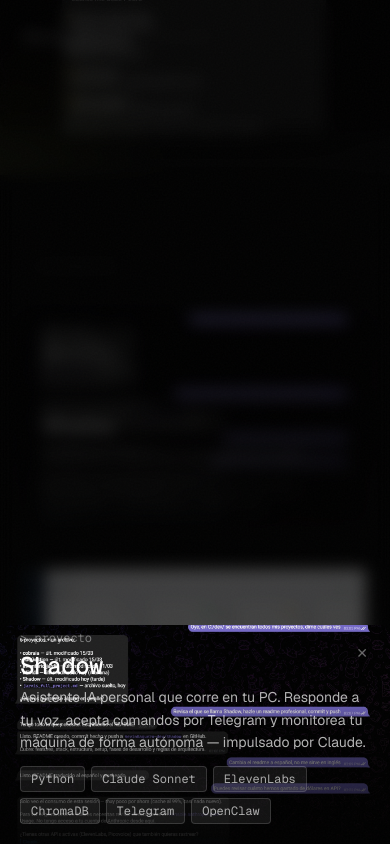
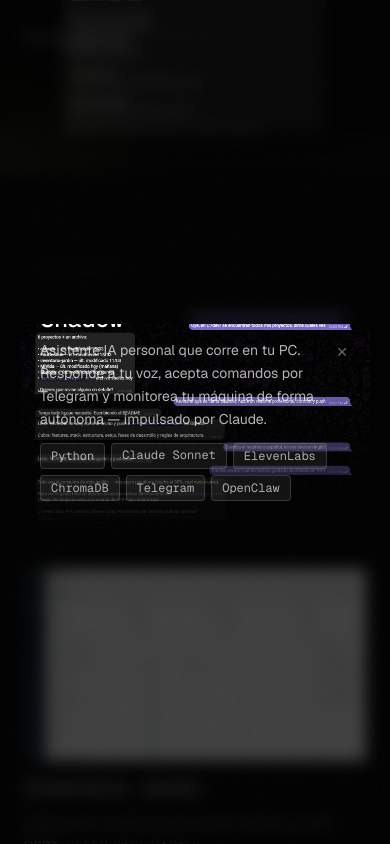
Before and after one commit to KevinBaquero-dev/SckrusH, a Next.js app: page / in a window 390 px wide. Both pictures are taken after a click on the element 195 px from the left and 2875 px from the top of the page. Shown: the part 2453-3297 px from the top of the page. Built offline with nearby package versions, Linux system fonts and the light colour scheme.

Commit message:
fix: center mobile project modal vertically

```diff
--- a/components/sections/Projects.tsx
+++ b/components/sections/Projects.tsx
@@ -40,7 +40,7 @@
       animate={{ opacity: 1 }}
       exit={{ opacity: 0 }}
       transition={{ duration: 0.2 }}
-      className="fixed inset-0 z-[9000] flex items-end md:items-center md:justify-center md:p-10"
+      className="fixed inset-0 z-[9000] flex items-center justify-center p-5 md:p-10"
       onClick={onClose}
     >
       {/* Backdrop */}
@@ -48,12 +48,12 @@
 
       {/* ── Mobile: bottom-sheet ─────────────────────────────────── */}
       <motion.div
-        initial={{ y: '100%' }}
-        animate={{ y: 0 }}
-        exit={{ y: '100%' }}
-        transition={{ duration: 0.35, ease: [0.16, 1, 0.3, 1] as const }}
+        initial={{ opacity: 0, scale: 0.96 }}
+        animate={{ opacity: 1, scale: 1 }}
+        exit={{ opacity: 0, scale: 0.96 }}
+        transition={{ duration: 0.3, ease: [0.16, 1, 0.3, 1] as const }}
         onClick={e => { e.stopPropagation(); setTextVisible(v => !v) }}
-        className="relative w-full rounded-t-[var(--radius-lg)] overflow-hidden md:hidden"
+        className="relative w-full rounded-[var(--radius-lg)] overflow-hidden md:hidden"
         style={{ background: 'rgba(0,0,0,0.70)', backdropFilter: 'blur(16px)' }}
       >
         {/* Image 16:9 */}
```
